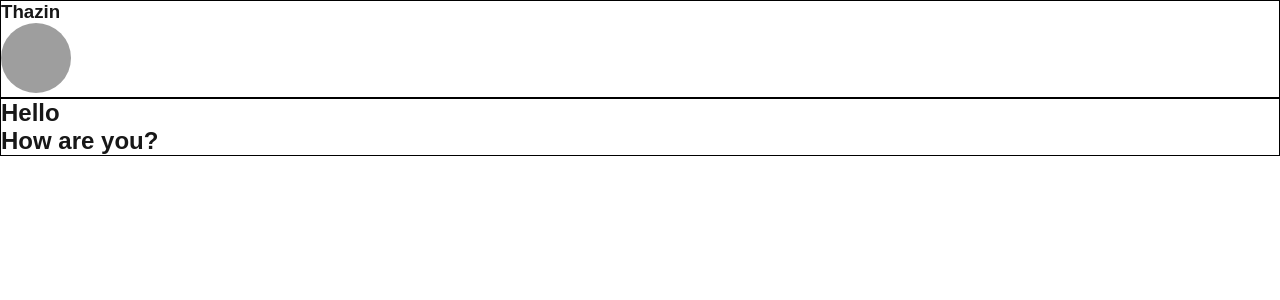
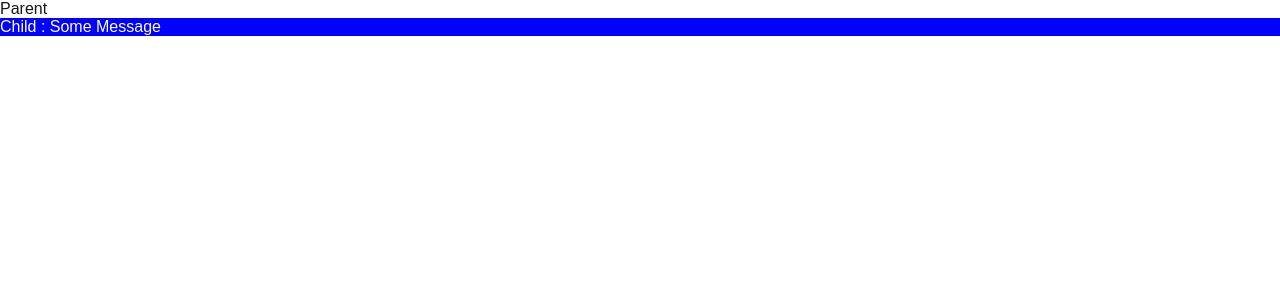
Before and after one commit to khaingthazindev/trtk-frontend, a Next.js app: page / in a window 1280 px wide. Shown: the top 300 px of the page. Built offline with nearby package versions, Linux system fonts and the light colour scheme; grey boxes are pictures that could not be loaded.

Commit message:
Forwarding props with the JSX spread syntax

```diff
--- a/src/app/components/NestedComponent.jsx
+++ b/src/app/components/NestedComponent.jsx
@@ -1,6 +1,21 @@
-export default function NestedComponent()
+function Parent(props)
 {
    return (<div>
-      NestedComponent
+      Parent
+      <Child {...props} />
    </div>)
 }
+
+function Child(props)
+{
+   return (<div style={props.style}>
+      Child : {props.label}
+   </div>)
+}
+
+export default function NestedComponent(props)
+{
+   return (<div>
+      <Parent {...props} />
+   </div>)
+}
--- a/src/app/page.js
+++ b/src/app/page.js
@@ -1,5 +1,4 @@
-import Profile from "@/app/components/Profile";
-import Border from "@/app/components/Border";
+import NestedComponent from "@/app/components/NestedComponent";
 
 export default function Home() {
   return (
@@ -13,16 +12,23 @@ export default function Home() {
        {/*   'image': 'https://i.pinimg.com/736x/0b/97/6f/0b976f0a7aa1aa43870e1812eee5a55d.jpg'*/}
        {/*}} />*/}
 
-       <Border>
-          <Profile profile={{
-             'name': 'Thazin',
-             'image': 'https://i.pinimg.com/736x/8c/6d/db/8c6ddb5fe6600fcc4b183cb2ee228eb7.jpg'
-          }} size={70} />
-       </Border>
-       <Border>
-          <h2>Hello</h2>
-          <h2>How are you?</h2>
-       </Border>
+       {/*<Border>*/}
+       {/*   <Profile profile={{*/}
+       {/*      'name': 'Thazin',*/}
+       {/*      'image': 'https://i.pinimg.com/736x/8c/6d/db/8c6ddb5fe6600fcc4b183cb2ee228eb7.jpg'*/}
+       {/*   }} size={70} />*/}
+       {/*</Border>*/}
+       {/*<Border>*/}
+       {/*   <h2>Hello</h2>*/}
+       {/*   <h2>How are you?</h2>*/}
+       {/*</Border>*/}
+
+       <NestedComponent
+          style={{
+             backgroundColor: 'blue',
+             color: 'white',
+          }}
+          label={'Some Message'} />
     </div>
   );
 }
```
